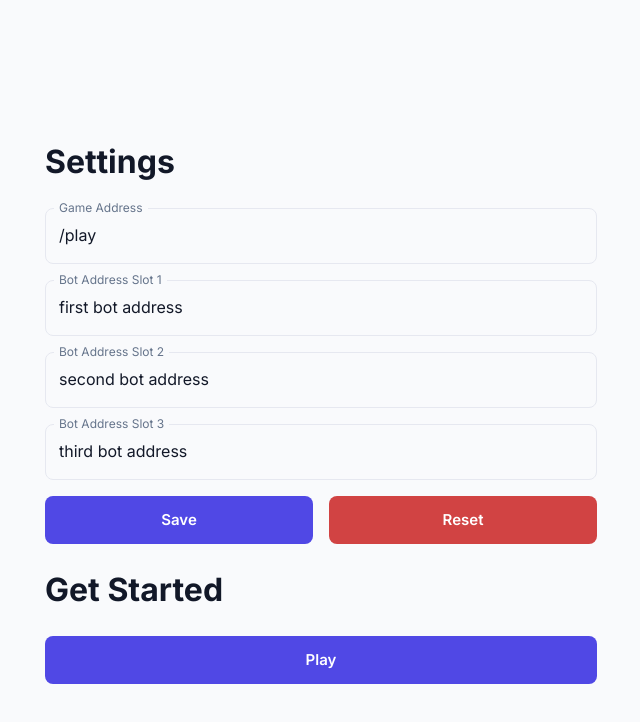
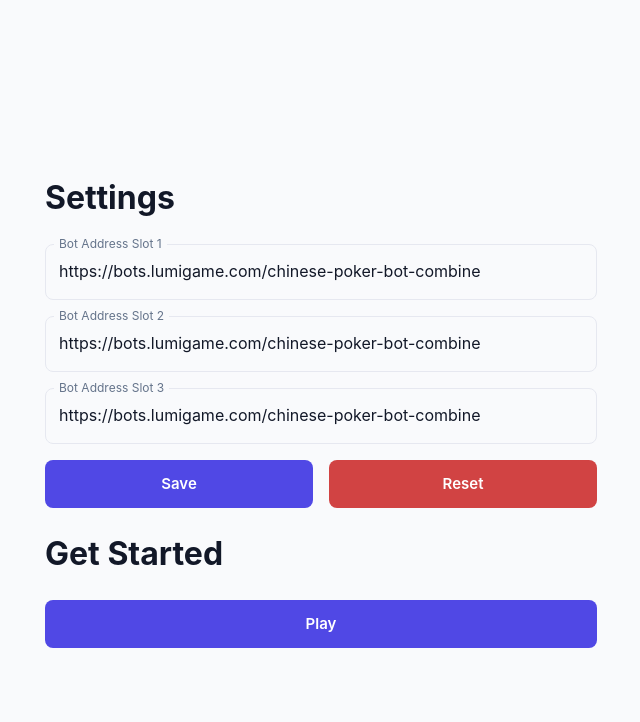
Before and after one commit to starixvn/rd_chinese-poker-ui-test-bot, a Next.js app: page / in a window 1280 px wide. Shown: the top 722 px of the page, without its empty margins (319-959 px from the left). Built offline with nearby package versions, Linux system fonts and the light colour scheme.

Commit message:
feat: use bot addresses from settings

```diff
--- a/src/helpers/fetchWrapper.tsx
+++ b/src/helpers/fetchWrapper.tsx
@@ -14,7 +14,7 @@ function post(url: string, body: any): Promise<any> {
   return fetch(url, requestOptions)
     .then(handleResponse)
     .catch((err) => {
-      console.log(err);
+      console.error(err);
     });
 }
 
@@ -24,7 +24,7 @@ function handleResponse(response: Response): Promise<any> {
     if (!response.ok) {
       const error =
         (data && (data.detail || data.message)) || response.statusText;
-      console.log(error);
+      console.error(error);
 
       return Promise.reject(error);
     }
--- a/src/pages/index.tsx
+++ b/src/pages/index.tsx
@@ -1,5 +1,4 @@
 import Head from "next/head";
-import { Inter } from "next/font/google";
 import {
   Box,
   Container,
@@ -8,34 +7,39 @@ import {
   Typography,
   Button,
 } from "@mui/material";
-import { ChangeEvent, useState } from "react";
+import { ChangeEvent, useEffect, useState } from "react";
 import { useRouter } from "next/router";
 
 interface FormSettings {
-  GameAddress: string;
   BotAddress1: string;
   BotAddress2: string;
   BotAddress3: string;
 }
 
-const inter = Inter({ subsets: ["latin"] });
-
 let initialFValues = {
-  GameAddress: "/play",
-  BotAddress1: "first bot address",
-  BotAddress2: "second bot address",
-  BotAddress3: "third bot address",
+  BotAddress1: "https://bots.lumigame.com/chinese-poker-bot-combine",
+  BotAddress2: "https://bots.lumigame.com/chinese-poker-bot-combine",
+  BotAddress3: "https://bots.lumigame.com/chinese-poker-bot-combine",
 };
 
 export default function Home() {
   const router = useRouter();
 
+  useEffect(() => {
+    const item = localStorage.getItem("settings");
+    if (item && item.length > 0) {
+      setConfigurations(JSON.parse(item));
+    } else {
+      setConfigurations(initialFValues);
+    }
+  }, []);
+
   const handleSaveSettings = () => {
-    initialFValues = configurations;
+    localStorage.setItem("settings", JSON.stringify(configurations));
   };
 
   const handlePlay = () => {
-    router.push(configurations.GameAddress);
+    router.push("/play");
   };
 
   const handleSettingsChanged = (
@@ -50,9 +54,10 @@ export default function Home() {
 
   const handleResetSettings = () => {
     setConfigurations(initialFValues);
+    localStorage.setItem("settings", JSON.stringify(initialFValues));
   };
 
-  const [configurations, setConfigurations] = useState(initialFValues);
+  const [configurations, setConfigurations] = useState({} as FormSettings);
   const [errors, setErrors] = useState({});
 
   const validate = () => {
@@ -87,20 +92,9 @@ export default function Home() {
           <Grid container spacing={2}>
             <Grid item xs={12}>
               <TextField
-                label="Game Address"
-                name="GameAddress"
-                value={configurations.GameAddress}
-                fullWidth
-                placeholder="Enter game address..."
-                autoComplete="off"
-                onChange={handleSettingsChanged}
-              />
-            </Grid>
-            <Grid item xs={12}>
-              <TextField
                 label="Bot Address Slot 1"
                 name="BotAddress1"
-                value={configurations.BotAddress1}
+                value={configurations.BotAddress1 ?? " "}
                 fullWidth
                 placeholder="Enter bot address..."
                 autoComplete="off"
@@ -111,7 +105,7 @@ export default function Home() {
               <TextField
                 label="Bot Address Slot 2"
                 name="BotAddress2"
-                value={configurations.BotAddress2}
+                value={configurations.BotAddress2 ?? " "}
                 fullWidth
                 placeholder="Enter bot address..."
                 autoComplete="off"
@@ -122,7 +116,7 @@ export default function Home() {
               <TextField
                 label="Bot Address Slot 3"
                 name="BotAddress3"
-                value={configurations.BotAddress3}
+                value={configurations.BotAddress3 ?? " "}
                 fullWidth
                 placeholder="Enter bot address..."
                 autoComplete="off"
```
Also changed, not shown: src/pages/play.tsx (+55 -5 lines), src/services/gameService.tsx (+2 -5 lines).
